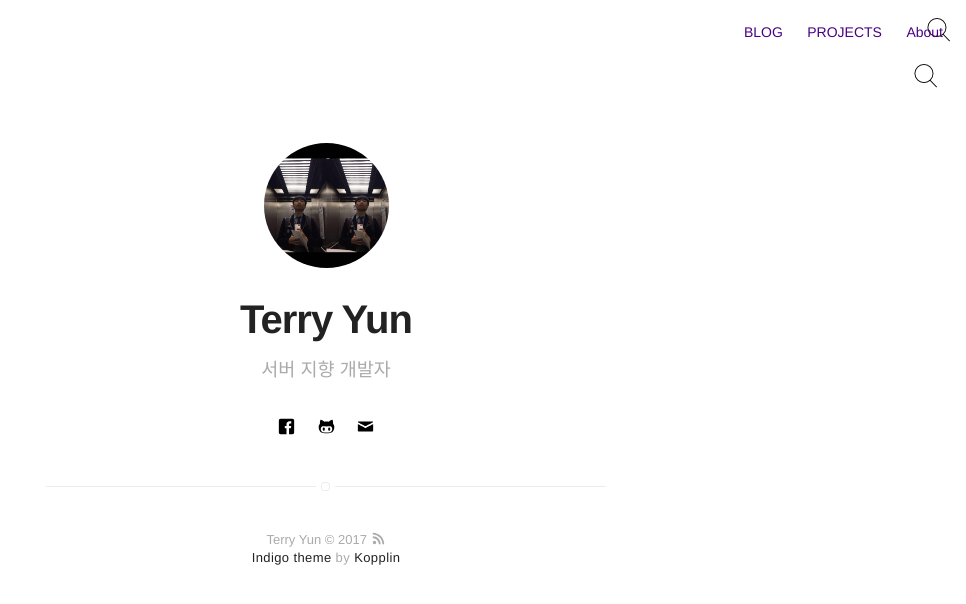
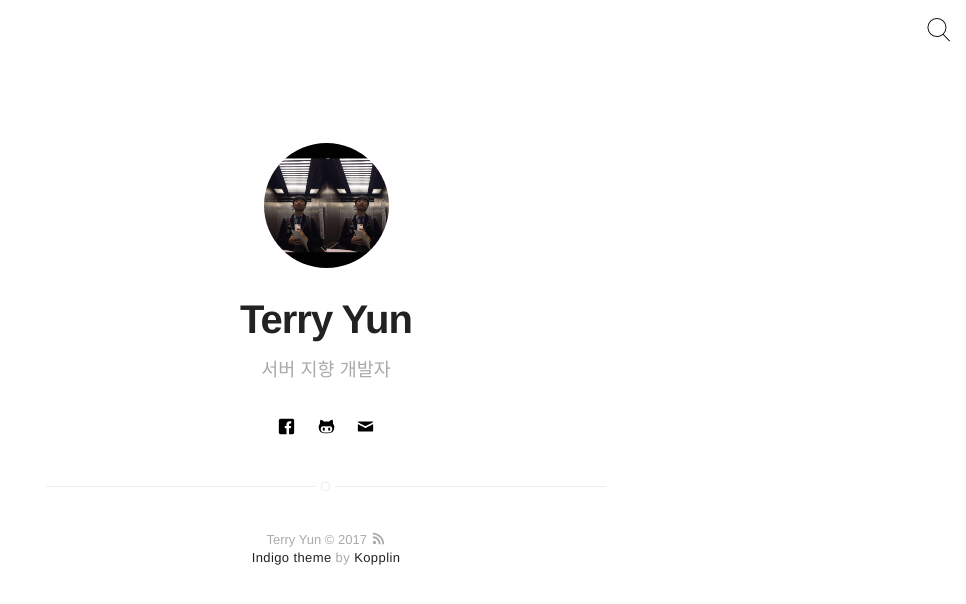
Before and after one commit to CHANMYUNG/nooheat.github.io, a Jekyll site: the page built from index.html, in a window 1280 px wide. Shown: the top 604 px of the page, without its empty margins (314-1280 px from the left). Built offline with Jekyll 4.4.1, drawn with Linux system fonts in a browser that asks for light colours.

Commit message:
profile update

```diff
--- a/_includes/nav.html
+++ b/_includes/nav.html
@@ -1,6 +1,6 @@
 <nav class="{% if page.title == " Home " %}nav-home{% else %}nav{% endif %}">
     <ul class="list">
-        {% if page.title == "Home" %}
+        <!--{% if page.title == "Home" %}
         <li class="item">
             <a class="link" href="{{ site.url }}/blog">BLOG</a>
             <a class="link" href="{{ site.url }}/projects">PROJECTS</a>
@@ -8,7 +8,7 @@
         </li>
         <br>
         <a href="/search/"><img src="/assets/images/icon/search.png" style="float:right;margin-right:15px;width:24px;height:auto" /></a>
-        {% endif %}
+        {% endif %} -->
 
         {% if page.title != "Home" %}
         <li class="item">
```
